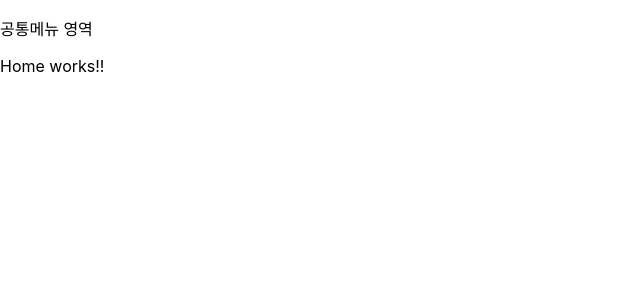
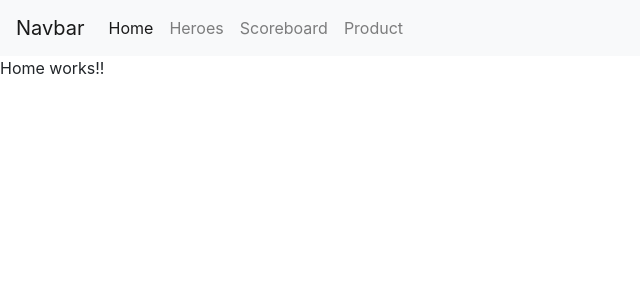
Before and after one commit to eastflag/react-hero, a React (Create React App) app: page / in a window 1280 px wide. Shown: the top 300 px of the page, without its empty margins (0-640 px from the left). Built offline with nearby package versions, Linux system fonts and the light colour scheme.

Commit message:
라우팅  3 - 공통메뉴 만들기, 부트스트랩적용

```diff
--- a/package.json
+++ b/package.json
@@ -6,10 +6,12 @@
     "@testing-library/jest-dom": "^4.2.4",
     "@testing-library/react": "^9.3.2",
     "@testing-library/user-event": "^7.1.2",
+    "bootstrap": "^4.5.2",
     "react": "^16.13.1",
     "react-dom": "^16.13.1",
     "react-router-dom": "^5.2.0",
-    "react-scripts": "3.4.3"
+    "react-scripts": "3.4.3",
+    "reactstrap": "^8.6.0"
   },
   "scripts": {
     "start": "react-scripts start",
--- a/src/index.js
+++ b/src/index.js
@@ -1,5 +1,6 @@
 import React from 'react';
 import ReactDOM from 'react-dom';
+import 'bootstrap/dist/css/bootstrap.css';
 import './index.css';
 import App from './App';
 import * as serviceWorker from './serviceWorker';
--- /dev/null
+++ b/src/pages/Menu.jsx
@@ -0,0 +1,30 @@
+import React from 'react';
+import {NavLink} from "react-router-dom";
+
+export const Menu = (props) => {
+  return (
+    <nav className="navbar navbar-expand-lg navbar-light bg-light">
+      <NavLink className="navbar-brand" to="/">Navbar</NavLink>
+      <button className="navbar-toggler" type="button" data-toggle="collapse" data-target="#navbarNav"
+              aria-controls="navbarNav" aria-expanded="false" aria-label="Toggle navigation">
+        <span className="navbar-toggler-icon"></span>
+      </button>
+      <div className="collapse navbar-collapse" id="navbarNav">
+        <ul className="navbar-nav">
+          <li className="nav-item active">
+            <NavLink className="nav-link" to="/">Home <span className="sr-only">(current)</span></NavLink>
+          </li>
+          <li className="nav-item">
+            <NavLink className="nav-link" to="/heroes">Heroes</NavLink>
+          </li>
+          <li className="nav-item">
+            <NavLink className="nav-link" to="/scoreboard">Scoreboard</NavLink>
+          </li>
+          <li className="nav-item">
+            <NavLink className="nav-link" to="/product">Product</NavLink>
+          </li>
+        </ul>
+      </div>
+    </nav>
+  )
+}
--- a/src/pages/Root.jsx
+++ b/src/pages/Root.jsx
@@ -4,11 +4,12 @@
 import {Home} from "./Home";
 import {Scoreboard} from "./Scoreboard";
 import {Product} from "./Product";
+import {Menu} from "./Menu";
 
 export const Root = (props) => {
   return (
     <BrowserRouter>
-      <p>공통메뉴 영역</p>
+      <Menu></Menu>
       <Switch>
         <Route exact path="/" component={Home}></Route>
         <Route path="/heroes" component={Heroes}></Route>
```
